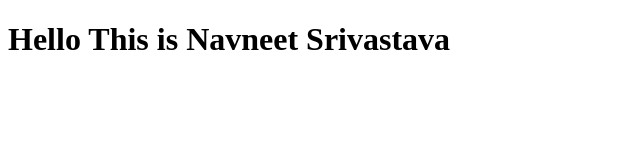
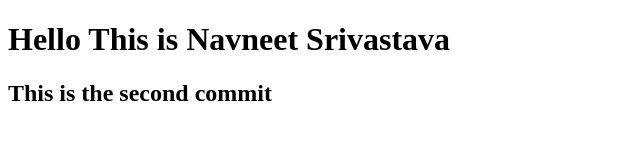
Before and after one commit to Navneet3009/Navneet3009.github.io, a plain HTML site: page index.html in a window 1280 px wide. Shown: the whole page, without its empty margins (0-640 px from the left). Drawn offline with Linux system fonts and the light colour scheme.

Commit message:
second commit

```diff
--- a/index.html
+++ b/index.html
@@ -8,5 +8,6 @@
 </head>
 <body>
     <h1>Hello This is Navneet Srivastava</h1>
+    <h2>This is the second commit</h2>
 </body>
 </html>
```
